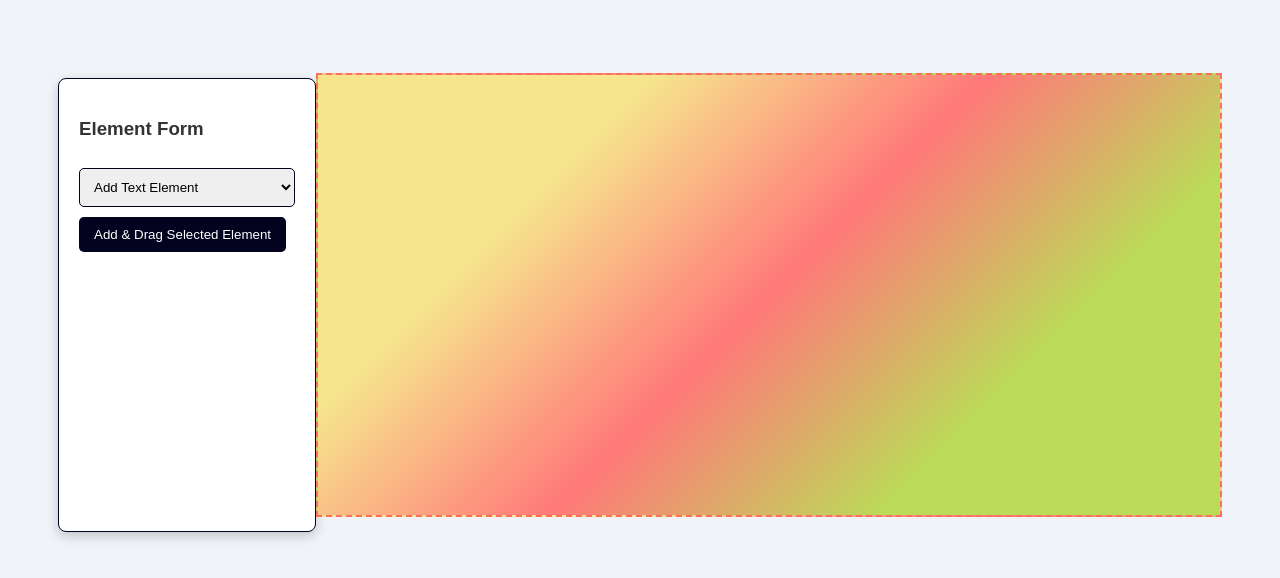
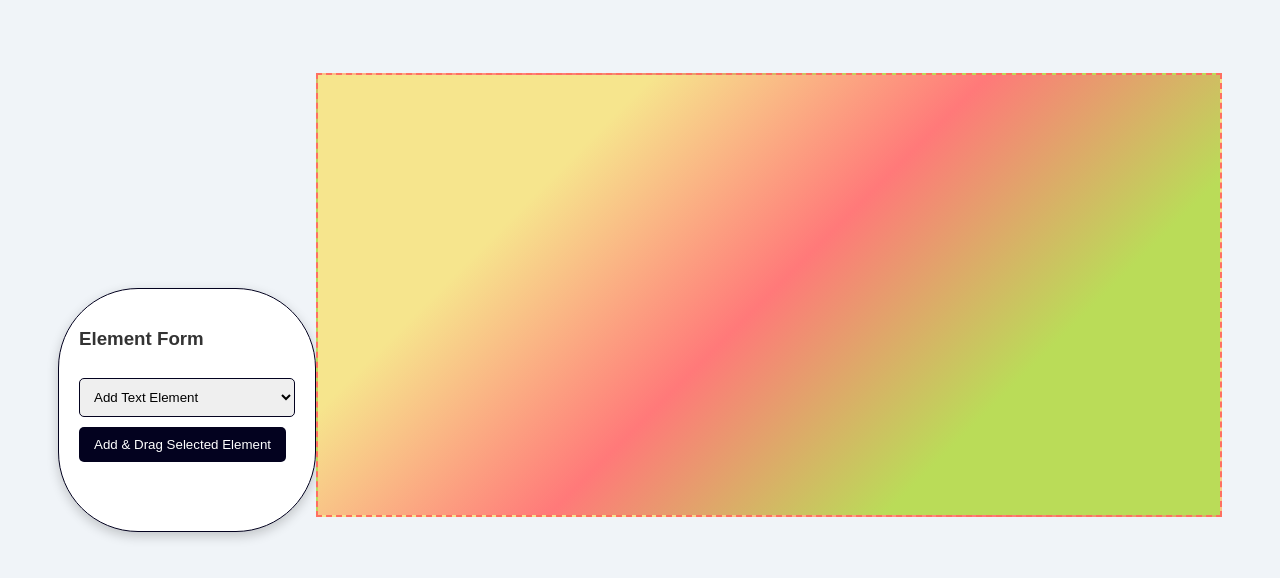
Before and after one commit to rupesh989/drag-drop-builder-rb, a React (Create React App) app: page / in a window 1280 px wide. Shown: the top 578 px of the page. Built offline with nearby package versions, Linux system fonts and the light colour scheme.

Commit message:
Update App.css

```diff
--- a/src/styles/App.css
+++ b/src/styles/App.css
@@ -19,8 +19,8 @@ body {
   border: 1px solid #03021f;
   background-color: #fff;
   box-shadow: 0 4px 12px rgba(0, 0, 0, 0.2);
-  border-radius: 8px;
-  margin-top: 20px;
+  border-radius: 80px;
+  margin-top: 230px;
 }
 
 .drop-zone {
```
